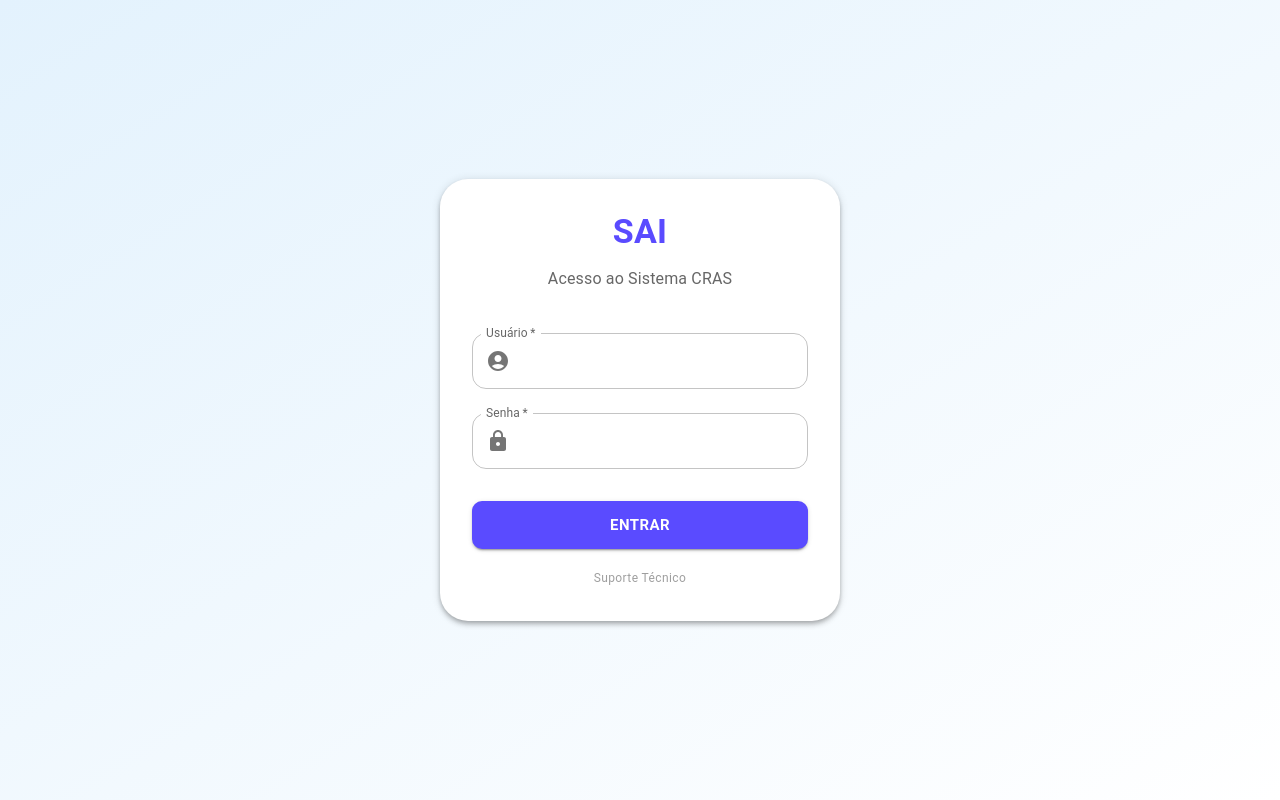
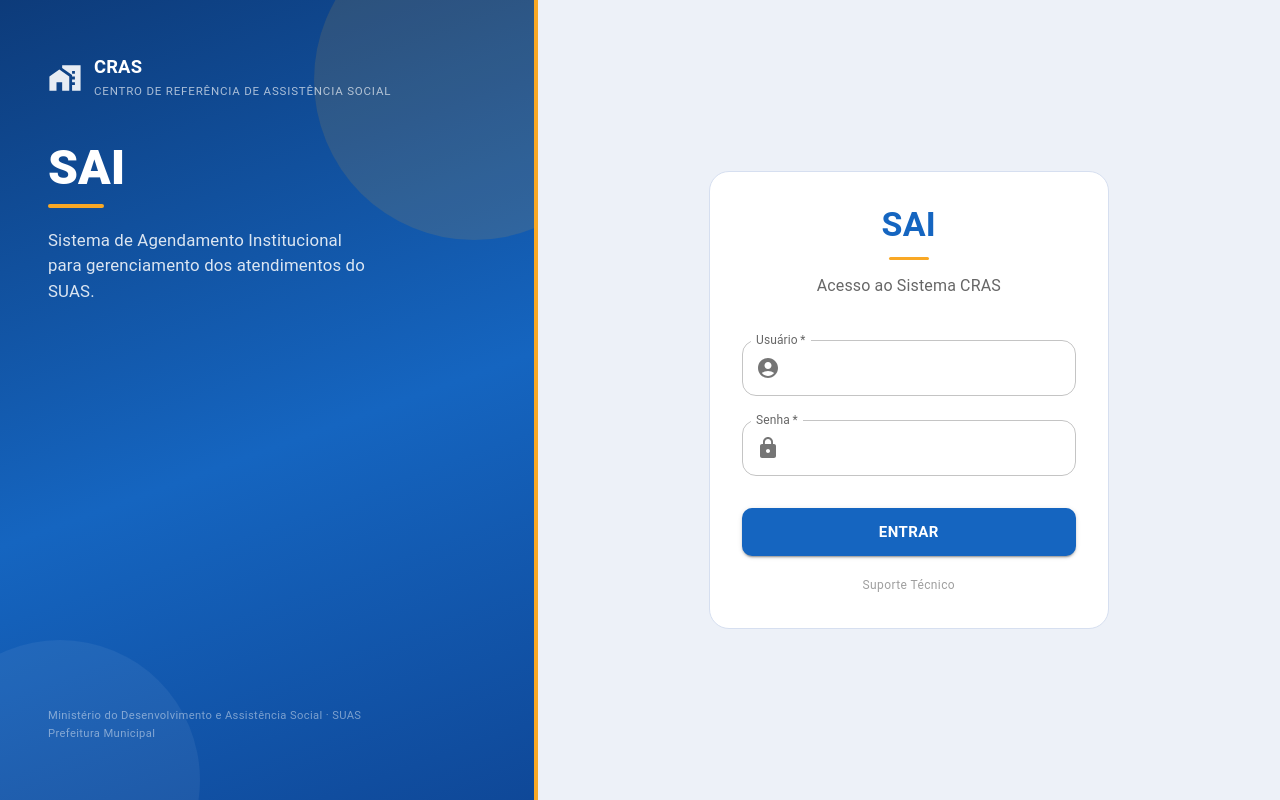
Before and after one commit to NickDevD/SAI_API---Sistema-de-Agendamento-Institucional, a React (Vite) app in the folder front/: page / in a window 1280 px wide. Built offline with nearby package versions, Linux system fonts and the light colour scheme; no server answers.

Commit message:
chore: tela de login alterada - tema em conformidade com todo o projeto

```diff
--- a/front/src/pages/LoginPage.tsx
+++ b/front/src/pages/LoginPage.tsx
@@ -8,7 +8,7 @@ import {
     InputAdornment,
     CircularProgress
 } from '@mui/material';
-import { AccountCircle, Lock } from '@mui/icons-material';
+import { AccountCircle, Lock, HomeWork } from '@mui/icons-material';
 import { api } from '../services/api';
 import { toast } from 'react-toastify';
 import { useNavigate } from 'react-router-dom';
@@ -52,15 +52,77 @@ export default function LoginPage() {
                 width: '100vw',
                 height: '100vh',
                 display: 'flex',
+                overflow: 'hidden',
+            }}
+        >
+            {/* ══ PAINEL INSTITUCIONAL (oculto em telas pequenas) ══════════ */}
+            <Box
+                sx={{
+                    display: { xs: 'none', md: 'flex' },
+                    flexDirection: 'column',
+                    justifyContent: 'space-between',
+                    width: '42%',
+                    minWidth: 380,
+                    position: 'relative',
+                    overflow: 'hidden',
+                    color: '#fff',
+                    background: 'linear-gradient(160deg, #0D3B7A 0%, #1565C0 55%, #0F4898 100%)',
+                    borderRight: '4px solid #F9A825',
+                    px: 6,
+                    py: 7,
+                }}
+            >
+                {/* Formas decorativas em segundo plano */}
+                <Box sx={{
+                    position: 'absolute', top: -80, right: -100, width: 320, height: 320,
+                    borderRadius: '50%', background: 'rgba(249,168,37,0.12)',
+                }} />
+                <Box sx={{
+                    position: 'absolute', bottom: -120, left: -80, width: 280, height: 280,
+                    borderRadius: '50%', background: 'rgba(255,255,255,0.06)',
+                }} />
+
+                <Box sx={{ position: 'relative', zIndex: 1 }}>
+                    <Box sx={{ display: 'flex', alignItems: 'center', gap: 1.5, mb: 5 }}>
+                        <HomeWork sx={{ fontSize: 34, color: 'rgba(255,255,255,0.9)' }} />
+                        <Typography sx={{ fontWeight: 700, fontSize: '1.15rem', lineHeight: 1.2 }}>
+                            CRAS<br />
+                            <Box component="span" sx={{ fontWeight: 400, fontSize: '0.72rem', color: 'rgba(255,255,255,0.65)', textTransform: 'uppercase', letterSpacing: '0.07em' }}>
+                                Centro de Referência de Assistência Social
+                            </Box>
+                        </Typography>
+                    </Box>
+
+                    <Typography variant="h3" sx={{ fontWeight: 800, mb: 1 }}>SAI</Typography>
+                    <Box sx={{ width: 56, height: 4, background: '#F9A825', borderRadius: 2, mb: 2.5 }} />
+                    <Typography sx={{ fontSize: '1.05rem', color: 'rgba(255,255,255,0.85)', maxWidth: 320, lineHeight: 1.5 }}>
+                        Sistema de Agendamento Institucional para gerenciamento dos atendimentos do SUAS.
+                    </Typography>
+                </Box>
+
+                <Typography variant="caption" sx={{ position: 'relative', zIndex: 1, color: 'rgba(255,255,255,0.45)', fontSize: '0.7rem' }}>
+                    Ministério do Desenvolvimento e Assistência Social · SUAS
+                    <br />
+                    Prefeitura Municipal
+                </Typography>
+            </Box>
+
+            {/* ══ FORMULÁRIO DE LOGIN ══════════════════════════════════════ */}
+            <Box
+                sx={{
+                    flex: 1,
+                    display: 'flex',
                     alignItems: 'center',
                     justifyContent: 'center',
-                backgroundColor: 'background.default',
-                backgroundImage: 'linear-gradient(to bottom right, #e3f2fd 0%, #ffffff 100%)',
+                    bgcolor: 'background.default',
+                    px: 2,
                 }}
             >
-            <Paper elevation={4} sx={{ p: 4, width: '100%', maxWidth: 400, borderRadius: 2, textAlign: 'center' }}>
-                {/* Visual - Cabeçalho Institucional */}
+                <Paper elevation={0} sx={{ p: 4, width: '100%', maxWidth: 400, border: '1px solid #D6DFF0', textAlign: 'center' }}>
+                    {/* Visual - Cabeçalho (visível também em mobile, sem o painel lateral) */}
+                    <HomeWork sx={{ display: { xs: 'inline-flex', md: 'none' }, fontSize: 30, color: 'primary.main', mb: 1 }} />
                     <Typography variant="h4" color="primary" fontWeight="bold" gutterBottom>SAI</Typography>
+                    <Box sx={{ width: 40, height: 3, background: '#F9A825', borderRadius: 2, mx: 'auto', mb: 1.5 }} />
                     <Typography variant="subtitle1" color="text.secondary" sx={{ mb: 3 }}>Acesso ao Sistema CRAS</Typography>
 
                     {/* Formulário - Ligando os inputs à lógica */}
@@ -85,5 +147,6 @@ export default function LoginPage() {
                     <Typography variant="caption" color="text.disabled">Suporte Técnico</Typography>
                 </Paper>
             </Box>
+        </Box>
     );
 }
--- a/front/src/theme/theme.ts
+++ b/front/src/theme/theme.ts
@@ -1,15 +1,26 @@
 import { createTheme } from "@mui/material/styles";
 
+// Paleta institucional do CRAS/SUAS — mesmas cores usadas no dashboard
+// (AgendamentoPage.tsx), para que login e dashboard se comuniquem visualmente.
 const theme = createTheme({
     palette: {
         primary: {
-            main: "#5A4BFF",
+            main: "#1565C0",
+            light: "#1976D2",
+            dark: "#0D3B7A",
+            contrastText: "#fff",
         },
         secondary: {
-            main: "#6C63FF",
+            main: "#2E7D32",
+            light: "#388E3C",
+            dark: "#1B5E20",
+            contrastText: "#fff",
+        },
+        warning: {
+            main: "#F9A825",
         },
         background: {
-            default: "#F6F7FB",
+            default: "#EDF1F8",
         },
     },
     shape: {
```
Also changed, not shown: 1 other file (tests, documents, lock files or other folders). Lines whose indentation alone changed are shown as unchanged.
